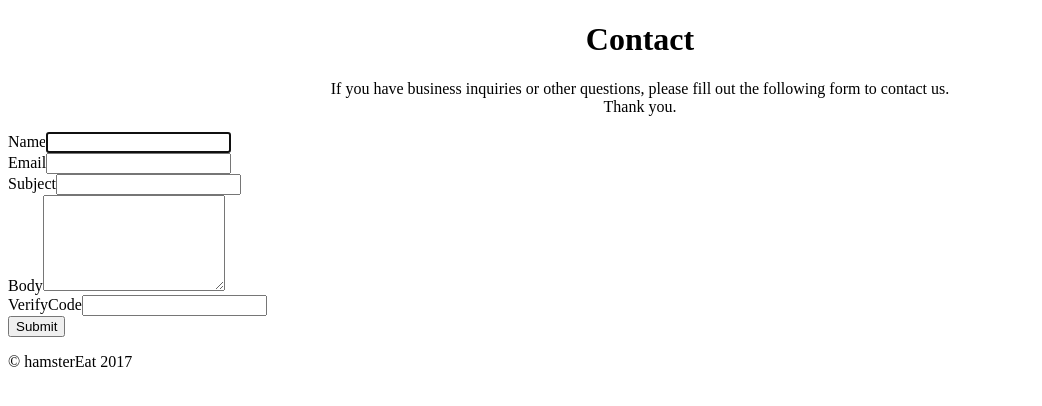
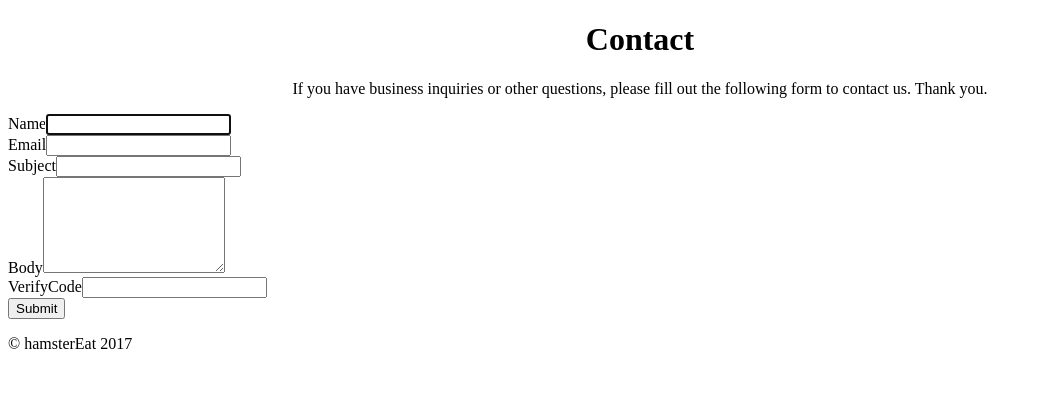
Before and after one commit to ding94/hamsterEat, a Yii app: template frontend/views/site/contact.php in a window 1280 px wide. Shown: the top 406 px of the page, without its empty margins (0-1042 px from the left). Run offline with PHP 8.4 and a stand-in for Yii, Linux system fonts and the light colour scheme; the template is opened without the code that fills it, so the values that code supplies are empty; form fields are guessed from the names that the template uses; some libraries are stand-ins or nearby versions.

Commit message:
frontend UI minor changes

```diff
--- a/frontend/modules/Restaurant/views/default/EditRestaurantDetails.php
+++ b/frontend/modules/Restaurant/views/default/EditRestaurantDetails.php
@@ -28,13 +28,13 @@ if (!is_null($areachosen))
 }
 ?>
 <div class="site-signup">
-           <div class="col-lg-5 col-lg-offset-4">
+           <div class="col-lg-6 col-lg-offset-3">
     <h1><?= Html::encode($this->title) ?></h1>
 
     <p>Please fill out the following fields to details:</p>
 </div>
     <div class="row">
-              <div class="col-lg-5 col-lg-offset-4">
+             <div class="col-lg-6 col-lg-offset-3">
 
             <?php $form = ActiveForm::begin(['id' => 'form-signup']); ?>
 
--- a/frontend/modules/Restaurant/views/default/NewRestaurant.php
+++ b/frontend/modules/Restaurant/views/default/NewRestaurant.php
@@ -17,7 +17,7 @@ $this->params['breadcrumbs'][] = $this->title;
     <p>Please enter the details of your Restaurant:</p>
    </div>
     <div class="row">
-            <div class="col-lg-5 col-lg-offset-4">
+            <div class="col-lg-6 col-lg-offset-3">
             <?php $form = ActiveForm::begin(['id' => 'form-newrestaurant']); ?>
 
                 <?= $form->field($restaurant, 'Restaurant_Name')->textInput(['autofocus' => true]) ?>
@@ -32,7 +32,8 @@ $this->params['breadcrumbs'][] = $this->title;
 
                 <?php echo "<strong>"."Restaurant Group Area"; ?> </strong> <br> <?php echo $restArea; ?> <br> <br>
 
-                <?= $form->field($restaurant, 'Restaurant_Tag')->inline(true)->checkboxList([ 'American'=>'American', 'Asian'=>'Asian', 'Beverages'=>'Beverages', 'Chinese'=>'Chinese', 'Desserts'=>'Desserts', 'Fast Food'=>'Fast Food', 'Healthy Food'=>'Healthy Food', 'Indian'=>'Indian', 'Indonesian'=>'Indonesian', 'Italian'=>'Italian', 'Japanese'=>'Japanese', 'Korean'=>'Korean', 'Malaysian Food'=>'Malaysian Food', 'Mexican'=>'Mexican', 'Middle Eastern'=>'Middle Eastern', 'Pizza'=>'Pizza', 'Seafood'=>'Seafood', 'Sushi'=>'Sushi', 'Thai'=>'Thai', 'Vegetarian'=>'Vegetarian', 'Western'=>'Western'])->label('Restaurant Type (Select Up to 3)') ?>
+
+			   <?= $form->field($restaurant, 'Restaurant_Tag')->inline(true)->checkboxList([ 'American'=>'American', 'Asian'=>'Asian', 'Beverages'=>'Beverages', 'Chinese'=>'Chinese', 'Desserts'=>'Desserts', 'Fast Food'=>'Fast Food', 'Healthy Food'=>'Healthy Food', 'Indian'=>'Indian', 'Indonesian'=>'Indonesian', 'Italian'=>'Italian', 'Japanese'=>'Japanese', 'Korean'=>'Korean', 'Malaysian Food'=>'Malaysian Food', 'Mexican'=>'Mexican', 'Middle Eastern'=>'Middle Eastern', 'Pizza'=>'Pizza', 'Seafood'=>'Seafood', 'Sushi'=>'Sushi', 'Thai'=>'Thai', 'Vegetarian'=>'Vegetarian', 'Western'=>'Western'])->label('Restaurant Type (Select Up to 3)') ?>
 
                 <?= $form->field($restaurant, 'Restaurant_Pricing')->inline(true)->radioList(["1"=>'Less than RM 10',"2"=>'More than RM 10', "3"=>'More Than RM 100'])->label('Average Food Prices') ?>
 
--- a/frontend/views/User/userprofile.php
+++ b/frontend/views/User/userprofile.php
@@ -1,5 +1,7 @@
 <?php
 use yii\helpers\Html;
+ $this->title = 'My Profile';
+    $this->params['breadcrumbs'][] = $this->title;
 ?>
 
 <div class="container">
--- a/frontend/views/site/contact.php
+++ b/frontend/views/site/contact.php
@@ -12,15 +12,15 @@ $this->title = 'Contact';
 $this->params['breadcrumbs'][] = $this->title;
 ?>
 <div class="container">
-  <div class="col-lg-7 col-lg-offset-3" style="text-align:center">
+  <div class="col-lg-6 col-lg-offset-3" style="text-align:center">
     <h1><?= Html::encode($this->title) ?></h1>
 
     <p>
-        If you have business inquiries or other questions, please fill out the following form to contact us. <br>Thank you.
+        If you have business inquiries or other questions, please fill out the following form to contact us. Thank you.
     </p>
   </div>
     <div class="row" >
-        <div class="col-lg-5 col-lg-offset-4">
+        <div class="col-lg-6 col-lg-offset-3">
             <?php $form = ActiveForm::begin(['id' => 'contact-form']); ?>
 
                 <?= $form->field($model, 'name')->textInput(['autofocus' => true]) ?>
--- a/frontend/views/site/login.php
+++ b/frontend/views/site/login.php
@@ -11,7 +11,7 @@ $this->title = 'Login';
 $this->params['breadcrumbs'][] = $this->title;
 ?>
 <div class="site-login">
-     <div class="col-lg-5 col-lg-offset-4">
+    <div class="col-lg-6 col-lg-offset-3">
     <h1><?= Html::encode($this->title) ?></h1>
 
     <p>Please fill out the following fields to login:</p>
--- a/frontend/views/site/signup.php
+++ b/frontend/views/site/signup.php
@@ -11,7 +11,7 @@ $this->title = 'Signup';
 $this->params['breadcrumbs'][] = $this->title;
 ?>
 <div class="site-signup">
-     <div class="col-lg-5 col-lg-offset-4">
+     <div class="col-lg-6 col-lg-offset-3">
     <h1><?= Html::encode($this->title) ?></h1>
 
     <p>Please fill out the following fields to signup:</p>
```
Also changed, not shown: frontend/modules/Restaurant/views/default/NewRestaurantLocation.php (+10 -6 lines), frontend/views/site/index.php (+5 -3 lines).
